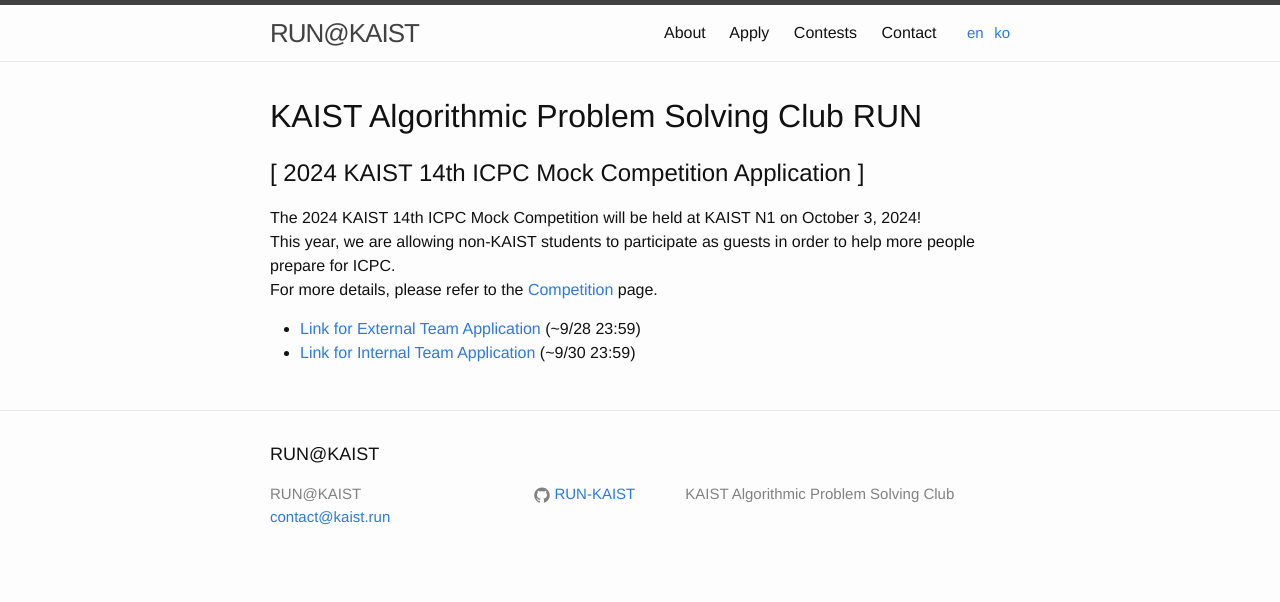
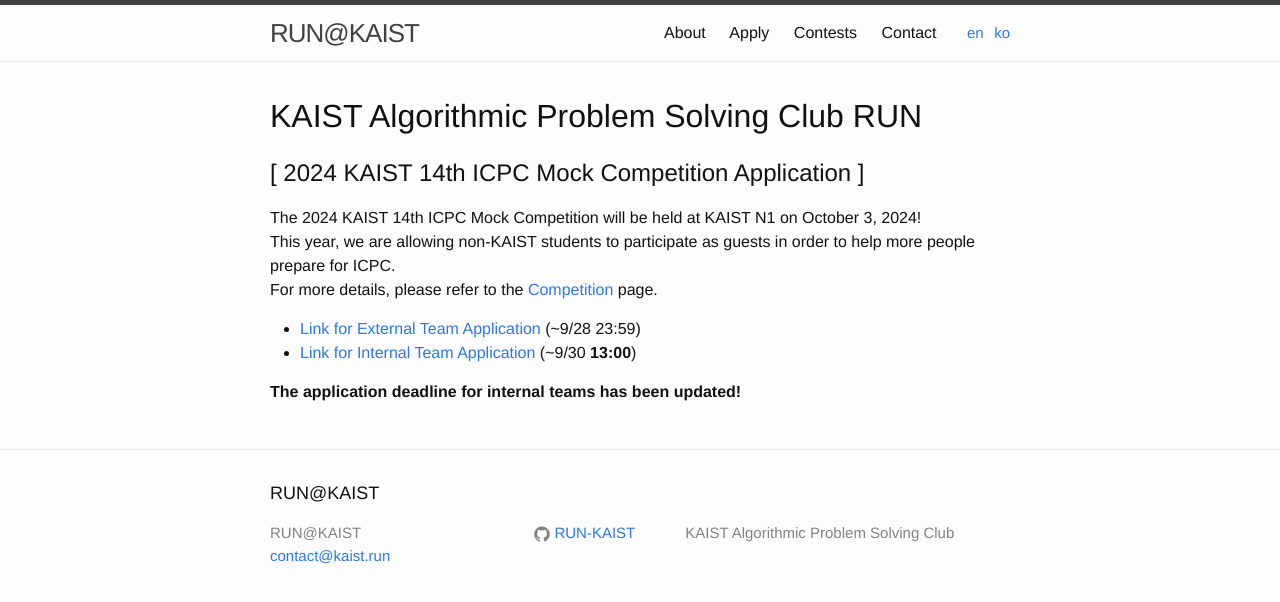
Before and after one commit to RUN-KAIST/kaist.run, a Jekyll site: the page built from index/en.md, in a window 1280 px wide. Shown: the top 602 px of the page. Built offline with Jekyll 4.4.1, drawn with Linux system fonts in a browser that asks for light colours; our own code applies the rules of GitHub Pages for plain Markdown files.

Commit message:
Update en.md

```diff
--- a/index/en.md
+++ b/index/en.md
@@ -12,4 +12,6 @@ The 2024 KAIST 14th ICPC Mock Competition will be held at KAIST N1 on October 3,
 This year, we are allowing non-KAIST students to participate as guests in order to help more people prepare for ICPC.
 For more details, please refer to the [Competition](https://kaist.run/en/contests/) page.
 * [Link for External Team Application](https://forms.gle/JsCjZjH349zPySBj8) (~9/28 23:59)
-* [Link for Internal Team Application](https://forms.gle/eXHjDzBoHeHuGmjEA) (~9/30 23:59)
+* [Link for Internal Team Application](https://forms.gle/eXHjDzBoHeHuGmjEA) (~9/30 **13:00**)
+
+**The application deadline for internal teams has been updated!**
```
